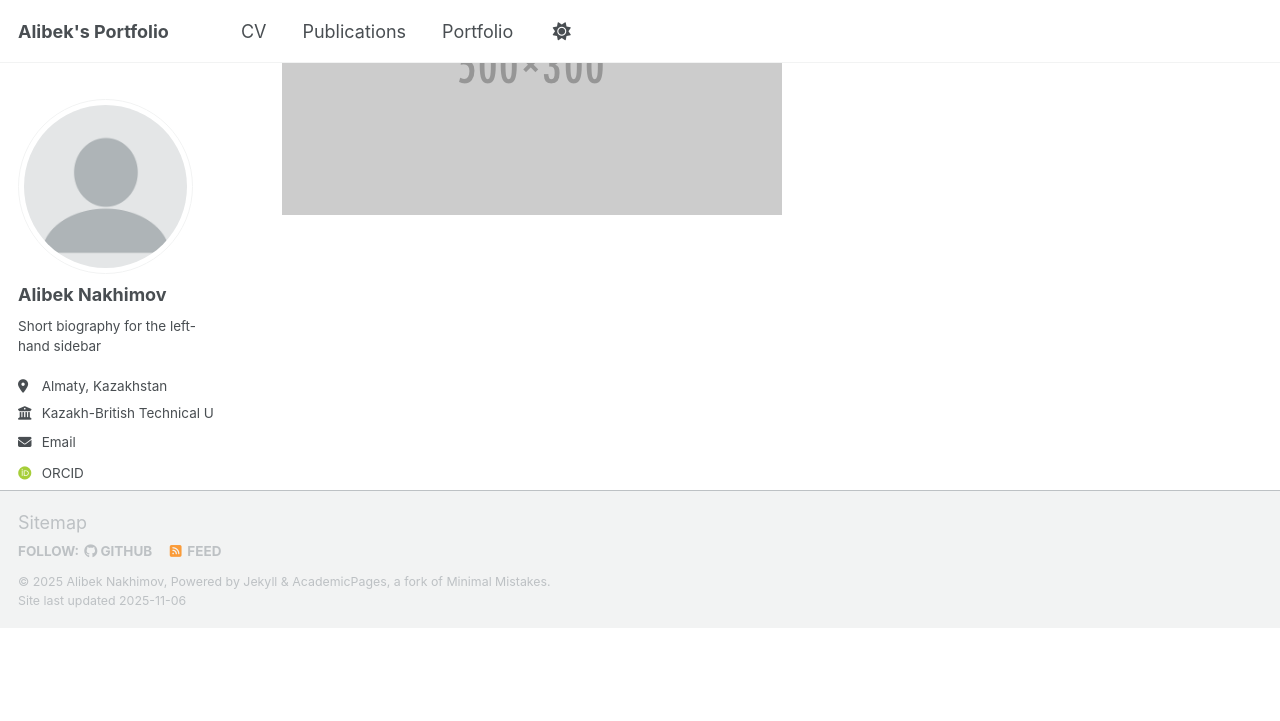
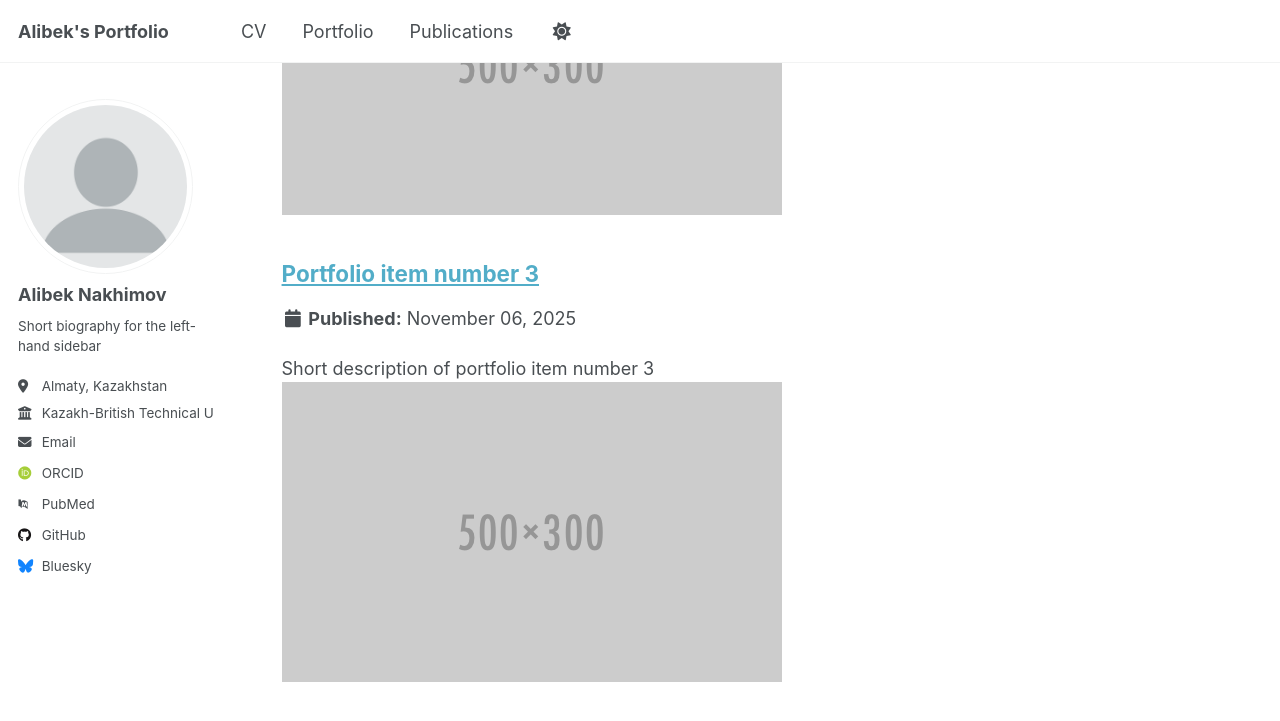
Before and after one commit to alibeknakhimov/portfolio.github.io, a Jekyll site: the page built from _pages/portfolio.html, in a window 1280 px wide and 900 px high, scrolled down 847 px. Shown: the top 721 px of the window. Built offline with Jekyll 4.4.1, drawn with Linux system fonts in a browser that asks for light colours; some web fonts are replaced; a script that is not in the unit is left out; before the commit the page ends 1475 px from its top, so only the background shows below that.

Commit message:
rearranged nav bar and added item 3 in portfolio

```diff
--- a/_data/navigation.yml
+++ b/_data/navigation.yml
@@ -12,6 +12,9 @@ main:
   - title: "CV"
     url: /cv/
 
+  - title: "Portfolio"
+    url: /portfolio/
+
   - title: "Publications"
     url: /publications/
 
@@ -21,8 +24,7 @@ main:
   # - title: "Teaching"
   #   url: /teaching/
 
-  - title: "Portfolio"
-    url: /portfolio/
+
 
   # - title: "Blog Posts"
   #   url: /year-archive/
--- /dev/null
+++ b/_portfolio/portfolio-3.md
@@ -0,0 +1,7 @@
+---
+title: "Portfolio item number 3"
+excerpt: "Short description of portfolio item number 3<br/><img src='/images/500x300.png'>"
+collection: portfolio
+---
+
+This is an item in your portfolio. It can be have images or nice text. If you name the file .md, it will be parsed as markdown. If you name the file .html, it will be parsed as HTML.
```
